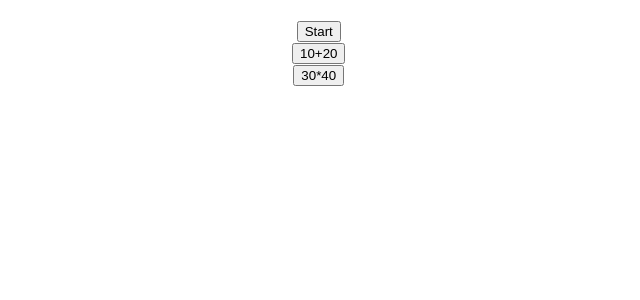
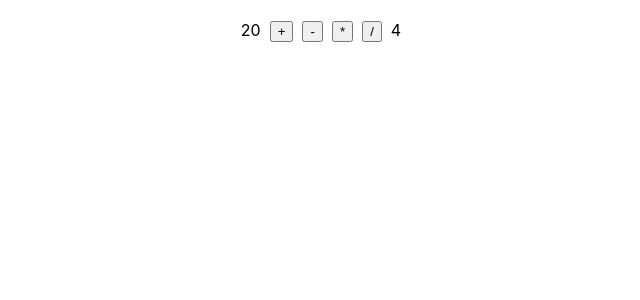
Before and after one commit to pramepree/app1, a React (Create React App) app: page / in a window 1280 px wide. Shown: the top 300 px of the page, without its empty margins (319-959 px from the left). Built offline with nearby package versions, Linux system fonts and the light colour scheme.

Commit message:
button & calculator
button & calculator

```diff
--- a/src/App.js
+++ b/src/App.js
@@ -1,9 +1,9 @@
 import React from 'react'
 import Button from './class-components';
-import { EventData2 } from './event-data';
+import { Calculator } from './calculator';
 
 function App() {
-  return <EventData2/>
+  return <Calculator/>
 }
 
 export default App;
--- /dev/null
+++ b/src/calculator.js
@@ -0,0 +1,22 @@
+import React from 'react'
+
+export function Calculator(){
+    const n1 = 20
+    const n2 = 4
+
+     const Calculator = (op) =>{
+        let c = `${n1} ${op} ${n2}`
+        let r = eval(c)
+        alert(`${c} = ${r}`)
+    }
+     return(
+            <div style={{textAlign:'center',marginTop:20}}>
+                <span>{n1}</span>&nbsp;&nbsp;
+                 <button onClick={()=> Calculator('+') } >+</button>&nbsp;&nbsp;
+                    <button onClick={()=> Calculator('-') } >-</button>&nbsp;&nbsp;
+                    <button onClick={()=> Calculator('*') } >*</button>&nbsp;&nbsp;
+                    <button onClick={()=> Calculator('/') } >/</button>&nbsp;&nbsp;
+                <span>{n2}</span>
+            </div>
+        )
+    }
```
